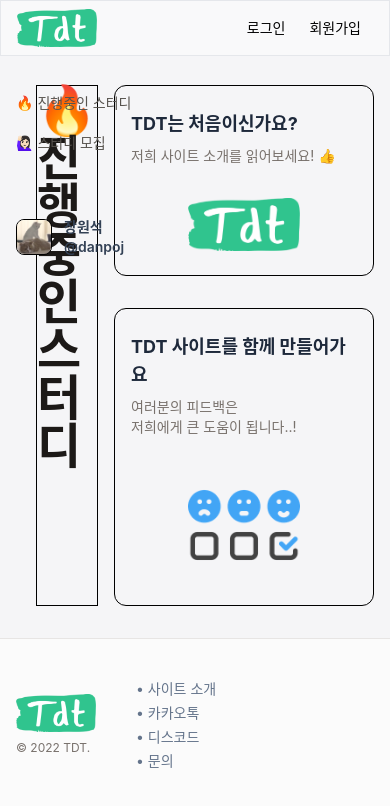
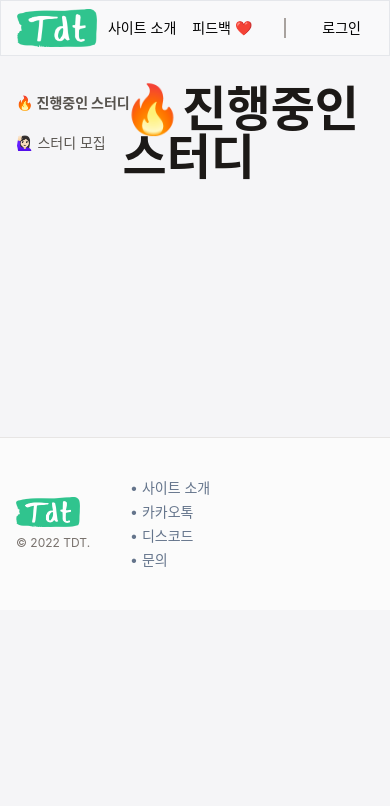
Before and after one commit to ToDoTogether-TDT/TDT-FE, a Next.js app: page / in a window 390 px wide. Shown: the top 806 px of the page. Built offline with nearby package versions, Linux system fonts and the light colour scheme.

Commit message:
style: fundamental layout

```diff
--- a/components/Footer.js
+++ b/components/Footer.js
@@ -6,7 +6,7 @@ export default function Footer() {
       <div className='max-w-[1160px] mx-auto py-10 px-4 flex items-center gap-10'>
         <div className='flex flex-col gap-2'>
           <Link href='/' className='flex items-end'>
-            <img className='w-20' src='/tdt-logo.webp' alt='tdt logo' />
+            <img className='w-16' src='/tdt-logo.webp' alt='tdt logo' />
           </Link>
           <p className='text-stone-500 text-xs'>© 2022 TDT.</p>
         </div>
--- a/components/Header.js
+++ b/components/Header.js
@@ -9,13 +9,21 @@ export default function Header() {
             <img className='w-20' src='/tdt-logo.webp' alt='tdt logo' />
           </Link>
 
-          <div className='flex'>
-            <button className='text-sm hover:bg-stone-200 transition rounded py-2 px-3'>
+          <div className='flex items-center text-sm'>
+            <div className='mr-6 border-r-2 border-stone-400 pr-8 flex gap-4 lg:hidden'>
+              <Link href='/about' className=''>
+                사이트 소개
+              </Link>
+              <a href='#' className=''>
+                피드백 ❤️
+              </a>
+            </div>
+            <button className=' hover:bg-stone-200 transition rounded py-2 px-3'>
               로그인
             </button>
-            <button className='text-sm hover:bg-stone-200 transition rounded py-2 px-3'>
+            {/* <button className=' hover:bg-stone-200 transition rounded py-2 px-3'>
               회원가입
-            </button>
+            </button> */}
           </div>
         </div>
       </header>
--- a/components/Layout.js
+++ b/components/Layout.js
@@ -13,7 +13,7 @@ export default function Layout({ children }) {
           <LeftMenu />
 
           {/* chidren */}
-          <div className='w-full mx-2 border border-black'>{children}</div>
+          <div className='w-full mx-2'>{children}</div>
 
           {/* right menu */}
           <RightMenu />
--- a/components/LeftMenu.js
+++ b/components/LeftMenu.js
@@ -1,43 +1,30 @@
 import Link from 'next/link'
+import { useRouter } from 'next/router'
 
 export default function LeftMenu() {
+  const router = useRouter()
+
   return (
     <>
       <div className='fixed flex flex-col gap-1 text-sm'>
         <Link
-          href='/todo'
-          className='py-2 px-4 rounded-lg hover:bg-[#fefefe] text-stone-600   transition'
+          href='/'
+          className={`py-2 px-4 rounded-lg hover:bg-[#fefefe] text-stone-600 transition ${
+            router.asPath === '/' ? 'font-extrabold' : null
+          }`}
         >
           🔥 진행중인 스터디
         </Link>
         <Link
           href='/recruit'
-          className='py-2 px-4 rounded-lg hover:bg-[#fefefe]  text-stone-600   transition'
+          className={`py-2 px-4 rounded-lg hover:bg-[#fefefe]  text-stone-600 transition ${
+            router.asPath === '/recruit' ? 'font-extrabold' : null
+          }`}
         >
           🙋🏻‍♀️ 스터디 모집
         </Link>
-        <Link
-          href={`/user/${'danpoj'}`}
-          className='mt-8 flex items-center gap-3 group hover:bg-[#fefefe] rounded-lg pl-4 py-5'
-        >
-          <img
-            className='w-9 h-9 rounded-lg object-cover border border-black'
-            src='/cat.png'
-            alt='user img'
-          />
-          <div className='font-semibold text-slate-700'>
-            <p>장원석</p>
-            <p>@danpoj</p>
-          </div>
-        </Link>
-        {/* <Link
-          href='/user'
-          className='py-2 px-4 rounded-lg hover:bg-[#fefefe]  text-stone-600   transition'
-        >
-          ✏️ 내가 속한 스터디
-        </Link> */}
       </div>
-      <div className='w-72 h-80'></div>
+      <div className='w-40 lg:w-60 h-80'></div>
     </>
   )
 }
--- a/components/RightMenu.js
+++ b/components/RightMenu.js
@@ -2,11 +2,11 @@ import Link from 'next/link'
 
 export default function RightMenu() {
   return (
-    <div className='min-w-[260px] mr-4 flex flex-col gap-8'>
+    <div className='min-w-[260px] mr-4 hidden lg:flex flex-col gap-6 '>
       <Link href='/about' className=' border border-black rounded-xl px-4 py-6'>
         <p className='text-lg font-bold text-slate-800'>TDT는 처음이신가요?</p>
         <p className='text-stone-500 text-sm mt-2'>
-          저희 사이트 소개를 읽어보세요! 👍
+          사이트 소개를 읽어보세요! 👍
         </p>
         <div className='flex justify-center mt-8'>
           <img className='w-28' src='/tdt-logo.webp' alt='tdt logo' />
@@ -14,10 +14,10 @@ export default function RightMenu() {
       </Link>
       <div className='border border-black rounded-xl px-4 py-6'>
         <p className='text-lg font-bold text-slate-800'>
-          TDT 사이트를 함께 만들어가요
+          TDT를 함께 만들어가요
         </p>
         <p className='text-stone-500 text-sm mt-2'>
-          여러분의 피드백은 <br /> 저희에게 큰 도움이 됩니다..!
+          여러분의 피드백은 <br /> 저희에게 큰 도움이 됩니다
         </p>
         <div className='flex justify-center mt-8'>
           <img className='w-28' src='/survey.png' alt='survey logo' />
--- a/pages/todo.js
+++ /dev/null
@@ -1,11 +0,0 @@
-import Layout from '../components/Layout'
-
-export default function Todo() {
-  return (
-    <Layout>
-      <div className=''>
-        <h1 className='text-4xl'>🔥 진행중인 ToDos 보여주는 페이지</h1>
-      </div>
-    </Layout>
-  )
-}
```
